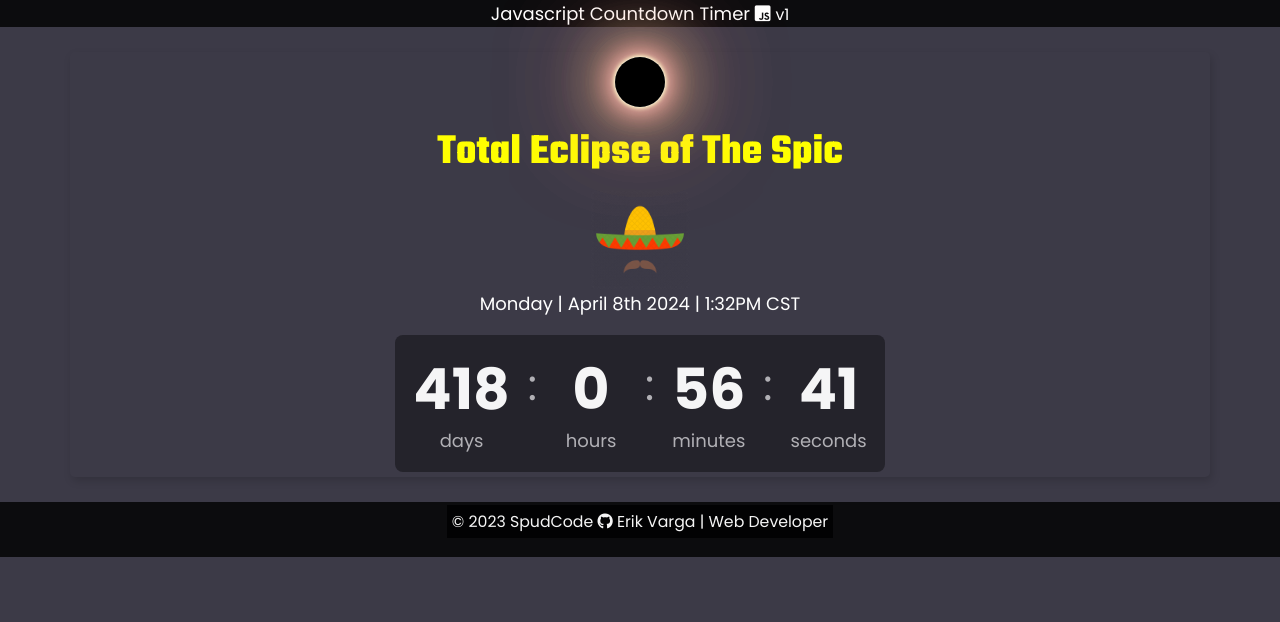
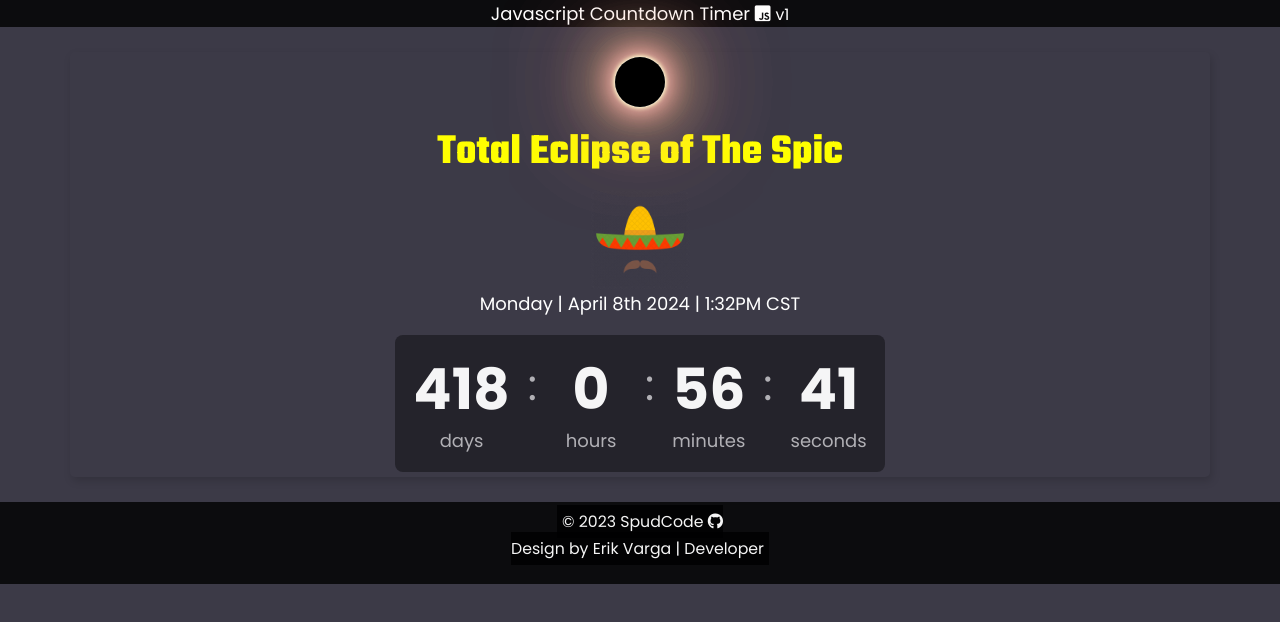
Before and after one commit to Erik-Varga/teots, a plain HTML site: page index.html in a window 1280 px wide. Drawn offline with nearby package versions, Linux system fonts and the light colour scheme; a web font is replaced by a local one.

Commit message:
updated index.html

```diff
--- a/index.html
+++ b/index.html
@@ -55,7 +55,8 @@
 		<div>
 			<p>
 				<small>
-				<a href="https://github.com/Erik-Varga" target="_blank">&copy; <script>document.write(new Date().getFullYear())</script> SpudCode <i class="fa-brands fa-github"></i> Erik Varga | Web Developer</a>
+				<a href="https://github.com/Erik-Varga" target="_blank">&copy; <script>document.write(new Date().getFullYear())</script> SpudCode <i class="fa-brands fa-github"></i> <br>
+				Design by Erik Varga | Developer</a>
 				</small>
 			</p>
 		</div>
```
